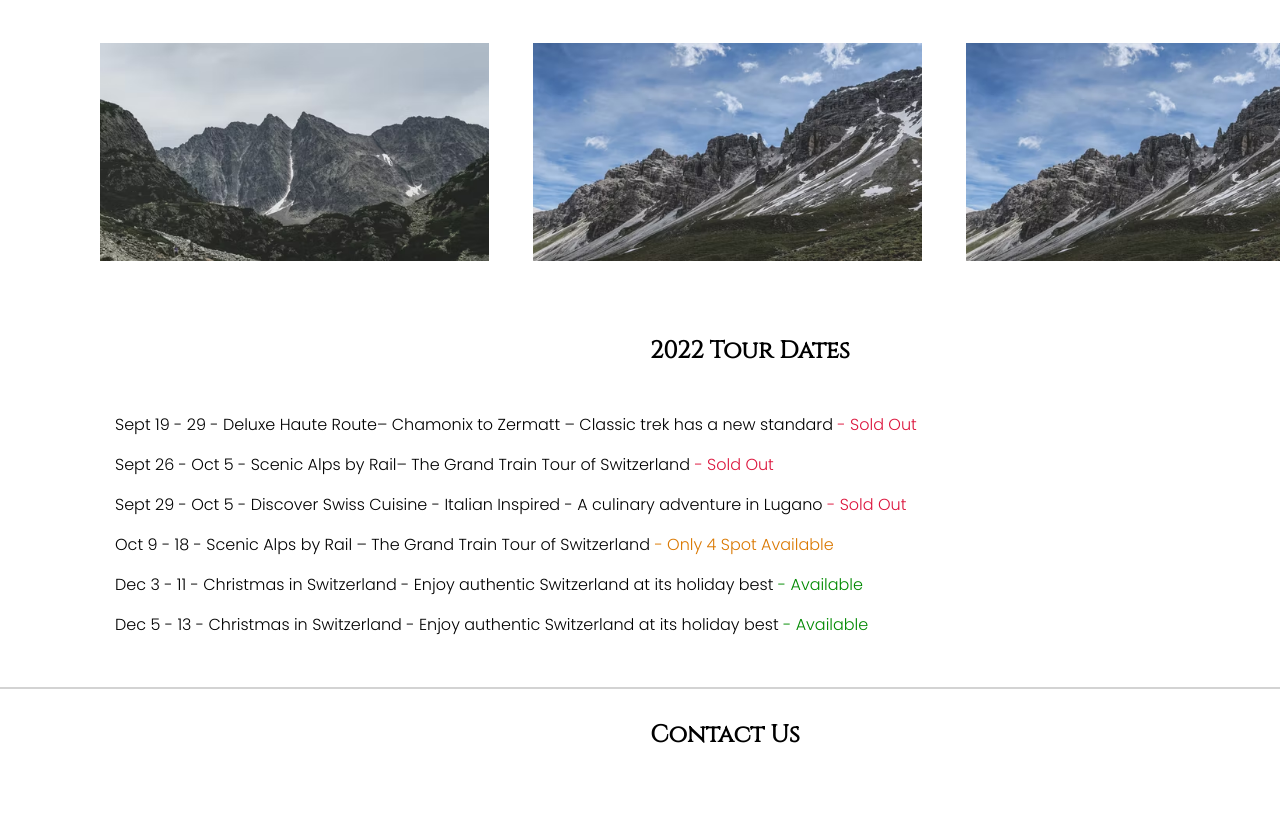
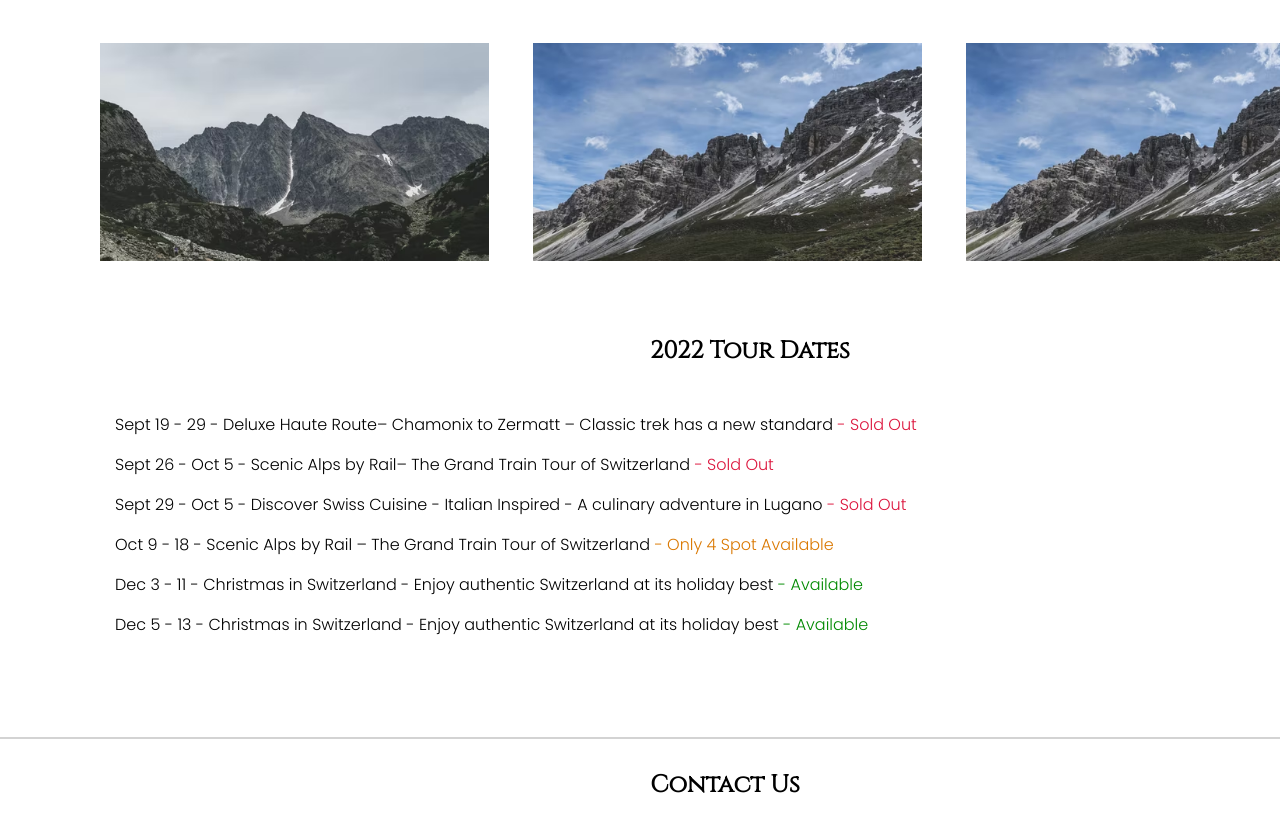
Before and after one commit to Sivagajan/Projekt_Alps, a plain HTML site: page index.html in a window 1280 px wide. Shown: the part 1297-2128 px from the top of the page. Drawn offline with Linux system fonts and the light colour scheme.

Commit message:
Footer erledigt

```diff
--- a/assets/css/style.css
+++ b/assets/css/style.css
@@ -92,5 +92,5 @@ li{
 
 footer{
     border-top: 2px outset lightgrey;
-    margin: 50px 50px 50px 0px;
+    margin: 100px 50px 0px 0px;
 }
```
